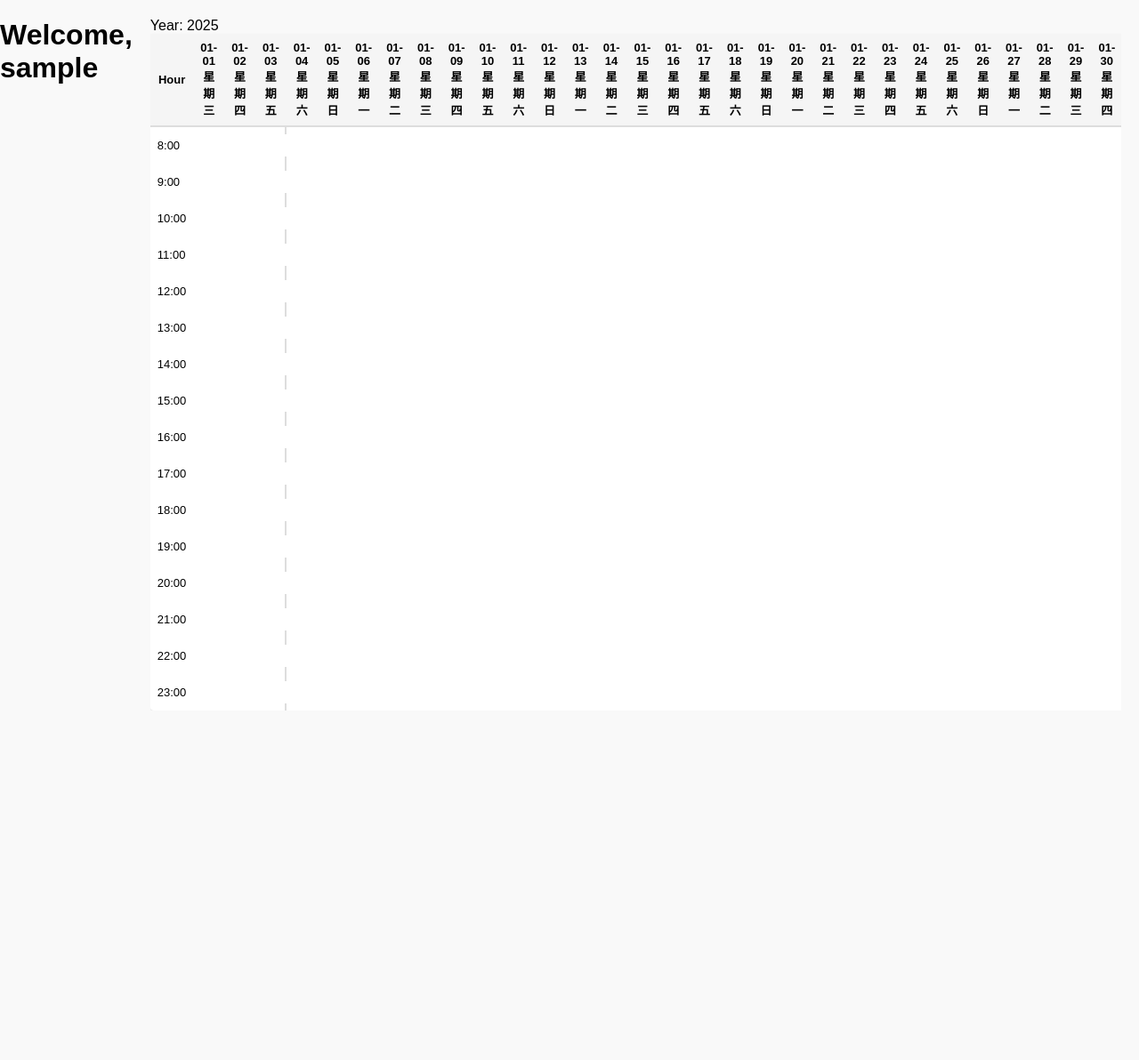
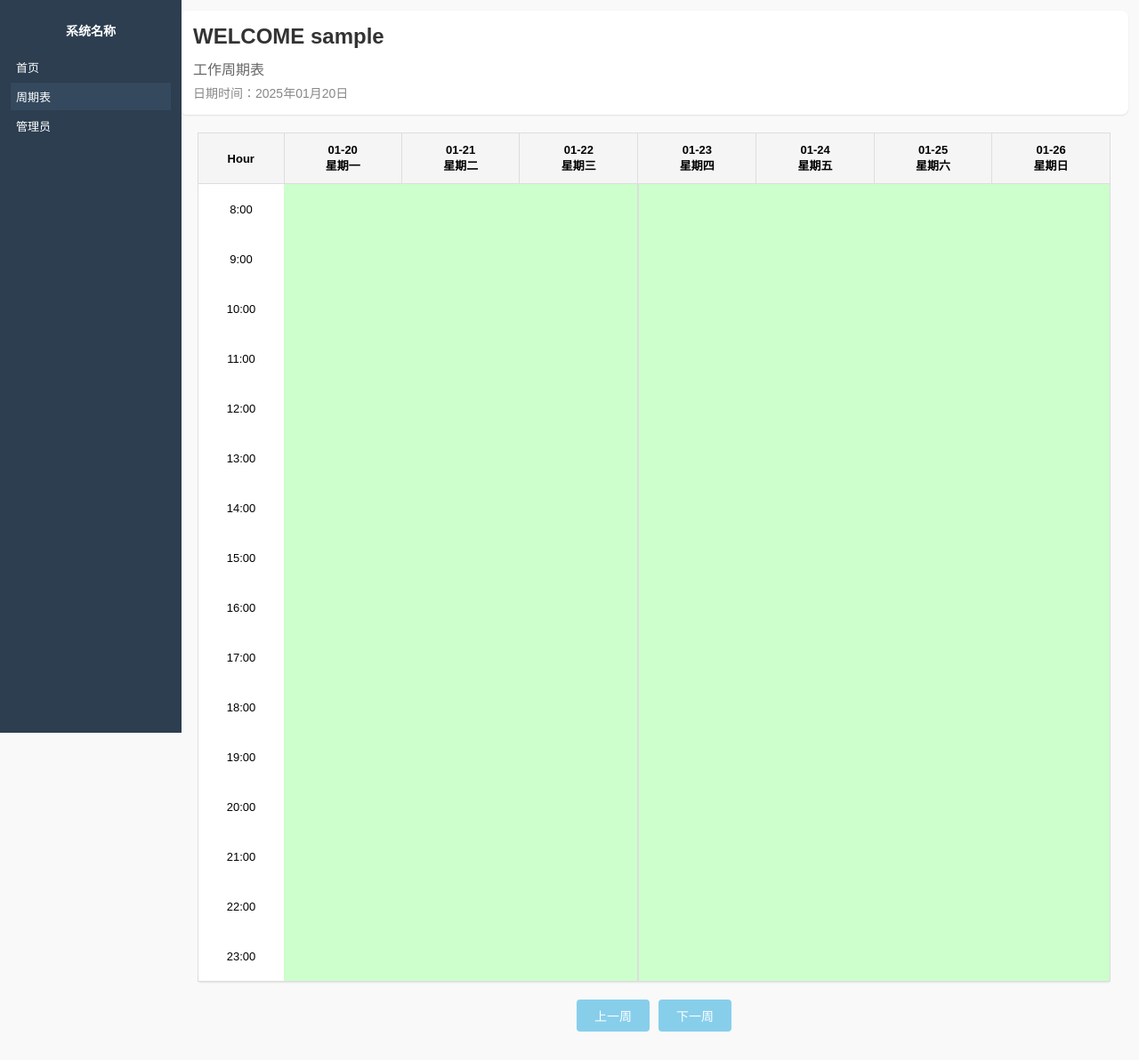
Before and after one commit to zhuanfeng/liyuan_schedule, a Flask app: page /schedule in a window 1280 px wide. Shown: the whole page at 89% size. Before the commit the page ends 799 px from the top, so only its background shows below. Run offline with Flask 3, Linux system fonts and the light colour scheme; the visitor is signed in with stand-in values (Sample User, id 1); tables that the repository leaves empty or names only in its code hold one stand-in row (values such as "Sample post").

Commit message:
调整课程表ui

```diff
--- a/app.py
+++ b/app.py
@@ -21,9 +21,16 @@ def index():
 @app.template_filter('format_date')
 def format_date(value, format='%m-%d'):
     """格式化日期为指定格式"""
-    if value:
-        return value.strftime(format)
-    return value
+    if not value:
+        return value
+
+    # 首先使用基本的英文格式
+    basic_format = format.replace('年', 'Y').replace('月', 'M').replace('日', 'D')
+    result = value.strftime(basic_format)
+
+    # 然后替换回中文字符
+    result = result.replace('Y', '年').replace('M', '月').replace('D', '日')
+    return result
 
 @app.template_filter('translate_weekday')
 def translate_weekday(weekday):
@@ -34,8 +41,10 @@ def translate_weekday(weekday):
         'Thursday': '星期四',
         'Friday': '星期五',
         'Saturday': '星期六',
-        'Sunday': '星期日',
+        'Sunday': '星期日'
     }
+    # 确保返回纯中文格式
+    return translations.get(weekday, '星期一')
     return translations.get(weekday, weekday)
 
 
@@ -220,7 +229,6 @@ def update_teacher():
         connection.close()
 
     return redirect(url_for('admin'))
-
 @app.route('/schedule_for_admin', methods=['GET'])
 def schedule_for_admin():
     if 'username' not in session or session['username'] != '小荔':
@@ -241,10 +249,20 @@ def schedule_for_admin():
     cursor.close()
     connection.close()
 
-    # 获取当前月份的天数和所有日期
+    # 获取周偏移量参数
+    week_param = request.args.get('week')
+
+    # 获取当前周的日期范围
     today = datetime.date.today()
-    month_days = calendar.monthrange(today.year, today.month)[1]
-    dates = [datetime.date(today.year, today.month, day) for day in range(1, month_days + 1)]
+    monday = today - datetime.timedelta(days=today.weekday())
+
+    # 根据参数调整周数
+    if week_param == 'prev':
+        monday = monday - datetime.timedelta(days=7)
+    elif week_param == 'next':
+        monday = monday + datetime.timedelta(days=7)
+
+    dates = [monday + datetime.timedelta(days=i) for i in range(7)]
 
     # 初始化为嵌套字典：外层键为日期，内层键为小时
     grouped_schedule = {date: {hour: None for hour in range(8, 24)} for date in dates}
@@ -276,10 +294,18 @@ def get_schedule():
     cursor.close()
     connection.close()
 
-    # 获取当前月份的天数和所有日期
+    # 获取周偏移量参数
+    week_param = request.args.get('week', '0')
+    week_offset = int(week_param)
+
+    # 获取当前周的日期范围
     today = datetime.date.today()
-    month_days = calendar.monthrange(today.year, today.month)[1]
-    dates = [datetime.date(today.year, today.month, day) for day in range(1, month_days + 1)]
+    monday = today - datetime.timedelta(days=today.weekday())
+
+    # 根据偏移量调整周数
+    monday += datetime.timedelta(days=7 * week_offset)
+
+    dates = [monday + datetime.timedelta(days=i) for i in range(7)]
 
     # 初始化为嵌套字典：外层键为日期，内层键为小时
     grouped_schedule = {date: {hour: None for hour in range(8, 24)} for date in dates}
@@ -292,7 +318,7 @@ def get_schedule():
         if date in grouped_schedule and hour in grouped_schedule[date]:
             grouped_schedule[date][hour] = {"student_name": student_name}
 
-    return render_template('schedule.html', username=username, schedule=grouped_schedule)
+    return render_template('schedule.html', username=username, schedule=grouped_schedule, current_week=week_offset)
 
 @app.route('/schedule/toggle', methods=['POST'])
 def toggle_schedule():
--- a/static/css/style.css
+++ b/static/css/style.css
@@ -59,11 +59,15 @@ body {
 
 .schedule-input {
     width: 100%;
-    padding: 4px;
-    border: 1px solid transparent;
-    background: white;
+    height: 100%;
+    padding: 8px;
+    border: none;
     font-size: 13px;
     transition: all 0.3s ease;
+    box-sizing: border-box;
+    background-color: transparent; /* 确保输入框背景透明 */
+    position: relative; /* 添加定位属性 */
+    z-index: 2; /* 确保输入框在上层 */
 }
 
 .schedule-input:focus {
@@ -73,11 +77,13 @@ body {
 }
 
 .booked {
-    background-color: #e8f4f8;
+    background-color: #ffcccc !important;
+    position: relative; /* 添加定位属性 */
 }
 
 .available {
-    background-color: #ffffff;
+    background-color: #ccffcc !important;
+    position: relative; /* 添加定位属性 */
 }
 
 .table-responsive {
@@ -91,23 +97,71 @@ table {
     min-width: 800px;
     background: white;
     border-radius: 4px;
-    border-collapse: separate;
+    border-collapse: collapse;
     border-spacing: 0;
     box-shadow: 0 1px 2px rgba(0, 0, 0, 0.1);
+    border: 1px solid #ddd;
 }
 
 th, td {
-    padding: 8px;
-    text-align: left;
+    padding: 0;
+    text-align: center;
     vertical-align: middle;
-    border-bottom: 2px solid #ddd;
+    border-right: 1px solid #ddd;
+    border-bottom: 1px solid #ddd;
     font-size: 13px;
+    height: 40px;
+    position: relative;
 }
 
-table th {
-    background-color: #f5f5f5 !important;
-    font-weight: 600;
-    text-align: center;
+th:last-child, td:last-child {
+    border-right: none;
+}
+
+tr:last-child td {
+    border-bottom: none;
+}
+
+td:first-child {
+    width: 80px;
+    padding: 8px;
+}
+
+th:not(:first-child), td:not(:first-child) {
+    width: calc((100% - 80px) / 7);
+}
+
+.booked, .available {
+    margin: 0;
+    padding: 8px;
+    border: none;
+    width: 100%;
+    height: 100%;
+    cursor: pointer;
+    transition: background-color 0.3s ease;
+    position: relative; /* 添加定位属性 */
+}
+
+.booked input, .available input {
+    background-color: transparent; /* 确保输入框背景透明 */
+    position: relative;
+    z-index: 2;
+    width: 100%;
+    height: 100%;
+}
+
+.booked {
+    background-color: #ffcccc;
+}
+
+.available {
+    background-color: #ccffcc;
+}
+
+table thead th {
+    background-color: #f5f5f5;
+    font-weight: bold;
+    padding: 8px;
 }
 
 td {
@@ -281,6 +335,29 @@ th {
     color: #721c24;
 }
 
+/* 周导航按钮 */
+.week-navigation {
+    display: flex;
+    justify-content: center;
+    gap: 10px;
+    margin-top: 20px;
+}
+
+.nav-btn {
+    padding: 8px 20px;
+    background: #87CEEB;
+    color: white;
+    border: none;
+    border-radius: 4px;
+    cursor: pointer;
+    font-size: 14px;
+    transition: background-color 0.3s ease;
+}
+
+.nav-btn:hover {
+    background: #5F9EA0;
+}
+
 /* 响应式调整 */
 @media (max-width: 768px) {
     .search-bar {
@@ -380,6 +457,29 @@ th {
     background-color: #7f8c8d;
 }
 
+/* 周导航按钮 */
+.week-navigation {
+    display: flex;
+    justify-content: center;
+    gap: 10px;
+    margin-top: 20px;
+}
+
+.nav-btn {
+    padding: 8px 20px;
+    background: #87CEEB;
+    color: white;
+    border: none;
+    border-radius: 4px;
+    cursor: pointer;
+    font-size: 14px;
+    transition: background-color 0.3s ease;
+}
+
+.nav-btn:hover {
+    background: #5F9EA0;
+}
+
 /* 响应式调整 */
 @media (max-width: 768px) {
     .search-bar {
@@ -400,3 +500,96 @@ th {
         width: 100%;
     }
 }
+
+/* 欢迎标题区域 */
+.welcome-header {
+    margin-bottom: 20px;
+    padding: 15px;
+    background: white;
+    border-radius: 8px;
+    box-shadow: 0 1px 2px rgba(0, 0, 0, 0.1);
+}
+
+.welcome-header h1 {
+    font-size: 24px;
+    color: #333;
+    margin: 0 0 10px 0;
+}
+
+.date-display {
+    font-size: 16px;
+    color: #666;
+    margin-bottom: 5px;
+}
+
+.current-date {
+    font-size: 14px;
+    color: #888;
+}
+
+/* 周导航按钮 */
+.week-navigation {
+    display: flex;
+    justify-content: center;
+    gap: 10px;
+    margin-top: 20px;
+}
+
+.nav-btn {
+    padding: 8px 20px;
+    background: #87CEEB;
+    color: white;
+    border: none;
+    border-radius: 4px;
+    cursor: pointer;
+    font-size: 14px;
+    transition: background-color 0.3s ease;
+}
+
+.nav-btn:hover {
+    background: #5F9EA0;
+}
+
+/* 周导航按钮 */
+.week-navigation {
+    display: flex;
+    justify-content: center;
+    gap: 10px;
+    margin-top: 20px;
+}
+
+.nav-btn {
+    padding: 8px 20px;
+    background: #87CEEB;
+    color: white;
+    border: none;
+    border-radius: 4px;
+    cursor: pointer;
+    font-size: 14px;
+    transition: background-color 0.3s ease;
+}
+
+.nav-btn:hover {
+    background: #5F9EA0;
+}
+
+/* 响应式调整 */
+@media (max-width: 768px) {
+    .search-bar {
+        flex-direction: column;
+        align-items: stretch;
+    }
+
+    .search-bar input {
+        max-width: none;
+    }
+
+    .action-buttons {
+        flex-direction: column;
+        align-items: stretch;
+    }
+
+    .action-buttons input {
+        width: 100%;
+    }
+}
--- a/templates/schedule.html
+++ b/templates/schedule.html
@@ -4,70 +4,24 @@
     <meta charset="UTF-8">
     <meta name="viewport" content="width=device-width, initial-scale=1.0">
     <title>Schedule</title>
-    <link rel="stylesheet" href="{{ url_for('static', filename='css/style.css') }}"> <!-- 引入 CSS 文件 -->
-    <script>
-        function updateSchedule(inputElement) {
-            const date = inputElement.getAttribute("data-date");
-            const hour = inputElement.getAttribute("data-hour");
-            const studentName = inputElement.value;
-
-            if (studentName.trim() === "") {
-                // 如果输入为空，则清除预约信息
-                fetch('/schedule', {
-                    method: 'DELETE',
-                    headers: {
-                        'Content-Type': 'application/json',
-                    },
-                    body: JSON.stringify({ date: date, hour: hour }),
-                })
-                .then(response => response.json())
-                .then(data => {
-                    if (data.success) {
-                        // 更新格子状态
-                        inputElement.parentElement.classList.remove('booked');
-                        inputElement.parentElement.classList.add('available');
-                    } else {
-                        alert("Error: " + data.message);
-                    }
-                })
-                .catch(error => {
-                    console.error('Error:', error);
-                });
-            } else {
-                // 提交新的学生信息
-                fetch('/schedule', {
-                    method: 'POST',
-                    headers: {
-                        'Content-Type': 'application/json',
-                    },
-                    body: JSON.stringify({ date: date, hour: hour, student_name: studentName }),
-                })
-                .then(response => response.json())
-                .then(data => {
-                    if (data.success) {
-                        // 更新格子状态
-                        inputElement.parentElement.classList.remove('available');
-                        inputElement.parentElement.classList.add('booked');
-                    } else {
-                        alert("Error: " + data.message);
-                    }
-                })
-                .catch(error => {
-                    console.error('Error:', error);
-                });
-            }
-        }
-    </script>
+    <link rel="stylesheet" href="{{ url_for('static', filename='css/style.css') }}">
 </head>
 <body>
-    <header>
-        <h1>Welcome, {{ username }}</h1>
-    </header>
+    <div class="sidebar">
+        <h2>系统名称</h2>
+        <ul>
+            <li><a href="#">首页</a></li>
+            <li class="active"><a href="#">周期表</a></li>
+            <li><a href="#">管理员</a></li>
+        </ul>
+    </div>
+    <div class="main-content">
+        <div class="welcome-header">
+            <h1>WELCOME {{ username }}</h1>
+            <div class="date-display">工作周期表</div>
+            <div class="current-date">日期时间：{{ schedule.keys()|list|first|format_date('%Y年%m月%d日') }}</div>
+        </div>
         <div class="schedule-container">
-        <!-- 显示年份 -->
-        <div class="year-display">
-            Year: {{ schedule.keys()|list|first|format_date('%Y') }}
-        </div>
             <table>
                 <thead>
                     <tr>
@@ -85,20 +39,22 @@
                     <tr>
                         <td>{{ hour }}:00</td>
                         {% for date in schedule.keys() %}
-                        <td id="{{ date }}-{{ hour }}"
-                            class="{% if schedule[date][hour] and schedule[date][hour].student_name %}booked{% else %}available{% endif %}">
-                            <input type="text"
-                                   value="{% if schedule[date][hour] and schedule[date][hour].student_name %}{{ schedule[date][hour].student_name }}{% endif %}"
-                                   class="schedule-input"
+                        <td class="{% if schedule[date][hour] and schedule[date][hour].student_name %}booked{% else %}available{% endif %}">
+                            <input type="text" class="schedule-input"
                                 data-date="{{ date }}"
                                 data-hour="{{ hour }}"
-                                   onblur="updateSchedule(this)">
+                                value="{% if schedule[date][hour] and schedule[date][hour].student_name %}{{ schedule[date][hour].student_name }}{% endif %}">
                         </td>
                         {% endfor %}
                     </tr>
                     {% endfor %}
                 </tbody>
             </table>
+            <div class="week-navigation">
+                <button class="nav-btn" onclick="window.location.href='?week={{ current_week - 1 }}'">上一周</button>
+                <button class="nav-btn" onclick="window.location.href='?week={{ current_week + 1 }}'">下一周</button>
+            </div>
+        </div>
     </div>
 </body>
 </html>
--- a/templates/schedule_for_admin.html
+++ b/templates/schedule_for_admin.html
@@ -38,6 +38,10 @@
                 {% endfor %}
             </tbody>
         </table>
+        <div class="week-navigation">
+            <button class="nav-btn" onclick="window.location.href='?week=prev'">上一周</button>
+            <button class="nav-btn" onclick="window.location.href='?week=next'">下一周</button>
+        </div>
     </div>
 </body>
 </html>
```
Lines whose indentation alone changed are shown as unchanged.
